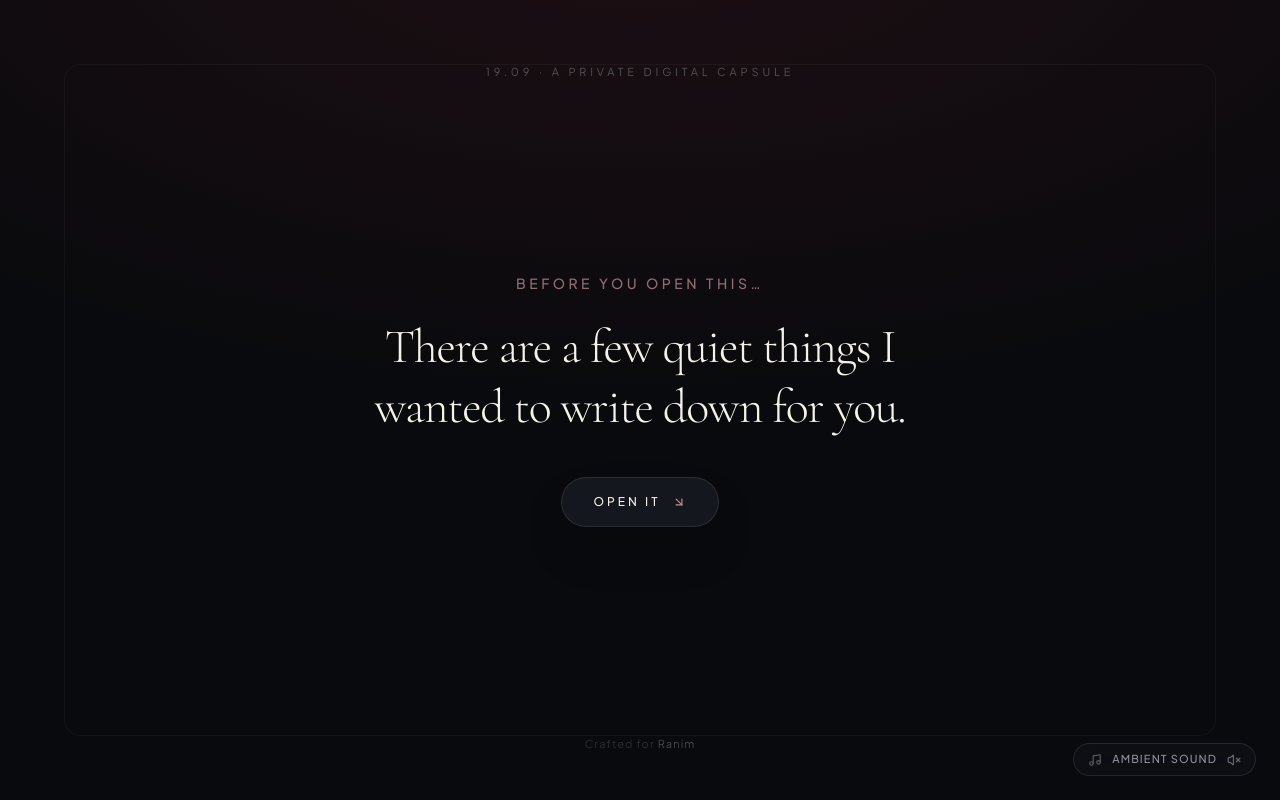
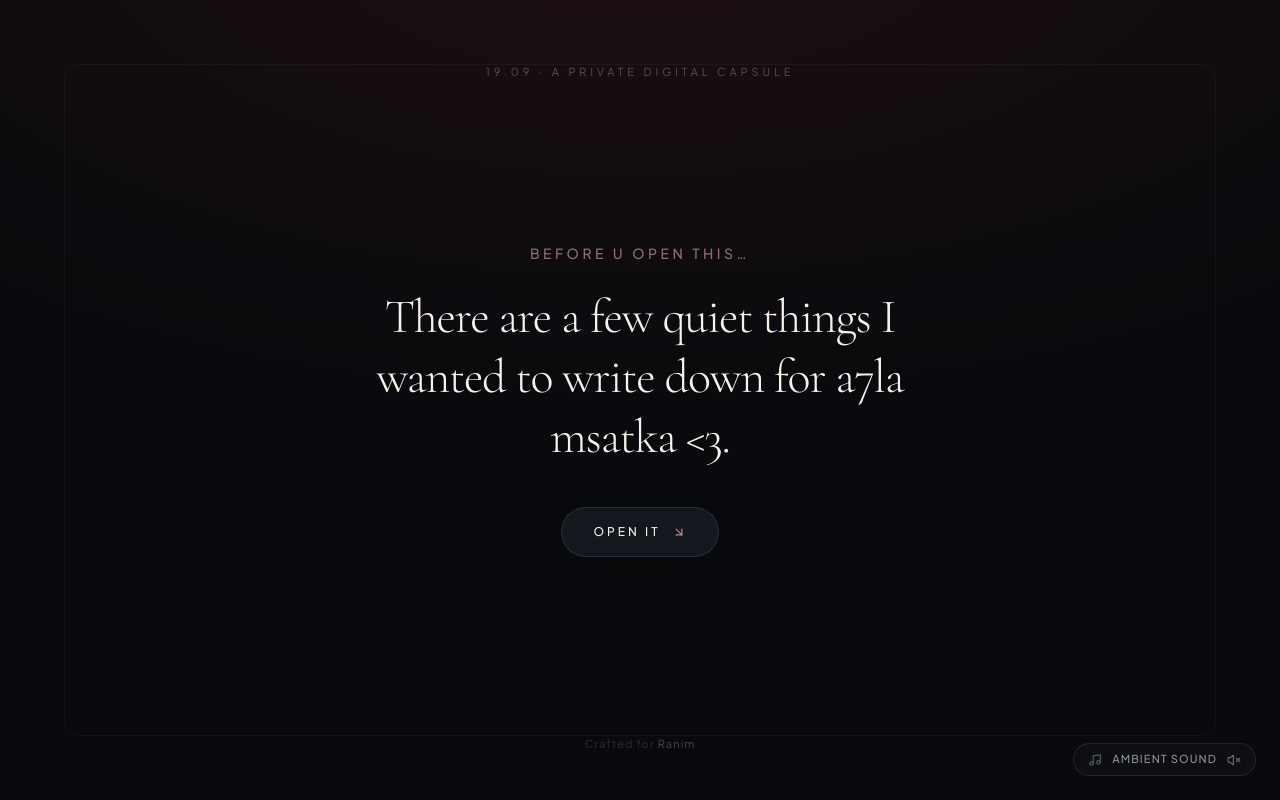
Before and after one commit to Kevin0091/19-bd, a React (Vite) app: page / in a window 1280 px wide. Shown: the top 800 px of the page. Built offline with nearby package versions, Linux system fonts and the light colour scheme.

Commit message:
Update personalization.ts

```diff
--- a/src/data/personalization.ts
+++ b/src/data/personalization.ts
@@ -18,16 +18,16 @@ export const initialPersonalizationData: PersonalizationData = {
   },
 
   openingMessages: {
-    curiosityLine: 'Before you open this…',
-    intimateLine: 'There are a few quiet things I wanted to write down for you.',
+    curiosityLine: 'Before u open this…',
+    intimateLine: 'There are a few quiet things I wanted to write down for a7la msatka <3.',
     buttonLabel: 'Open it',
   },
 
   introLetter: {
-    headline: 'Some things are easier to build than to say.',
+    headline: 'Some things r easier to build than to say.',
     body: [
-      'I didn’t want to send a hurried paragraph over a chat screen that disappears in an hour.',
-      'A year turns quietly, but certain people shift the gravity of everyday days without even making a sound. You did that.',
+      'I didnt want to send a hurried paragraph over a chat screen that disappears in an hour.',
+      'A year turns quietly, but certain people shift the gravity of everyday days without even making a sound. U did that.',
       'So instead of something conventional, I built this space. Take your time with it.',
     ],
     closingLine: 'September 19 — for you.',
@@ -54,11 +54,11 @@ export const initialPersonalizationData: PersonalizationData = {
     {
       id: 'moment-2',
       tag: '02 / UNEXPECTED HUMOR',
-      title: 'The first time you actually made me laugh',
+      title: 'The first time u actually made me laugh',
       date: 'August',
-      previewNote: 'Not a polite courtesy laugh. An actual, out-loud, catching-my-breath reaction.',
+      previewNote: 'Not a polite courtesy laugh. An actual, out loud, catching my breath reaction lol.',
       expandedStory:
-        'You have this dry, sudden way of observing things that completely disarms me. I remember re-reading what you sent and thinking, “Oh. She’s completely different.”',
+        'U have this dry, sudden way of observing things that completely disarms me. I remember rereading what you sent and thinking, “She hits different ! ”',
       chatSnippet: {
         speakerA: 'Ranim',
         speakerB: 'Omar',
@@ -73,10 +73,10 @@ export const initialPersonalizationData: PersonalizationData = {
       tag: '03 / MIDNIGHT DRIFT',
       title: 'The conversation that lasted way too long',
       date: 'Late August',
-      previewNote: '“Haya nor9do a33333” — said hours before either of us actually slept.',
+      previewNote: '“It started with one topic and somehow ended somewhere completely different.',
       expandedStory:
-        'We kept finding new corners of thought to unravel. The room went pitch black, the screen glowed against the pillow, and neither of us wanted to be the one to surrender to sleep first.',
-      locationOrContext: '3:47 AM / Both of us exhausted but refusing to hang up',
+        'We started talking about one completely normal thing, then somehow jumped from one subject to another until the conversation made absolutely no sense anymore. At some point we were just sending random thoughts, arguing about nonsense, and laughing at things that probably wouldn’t be funny to anyone else.',
+      locationOrContext: 'Late night conversations and completely random topics',
     },
     {
       id: 'moment-4',
```
